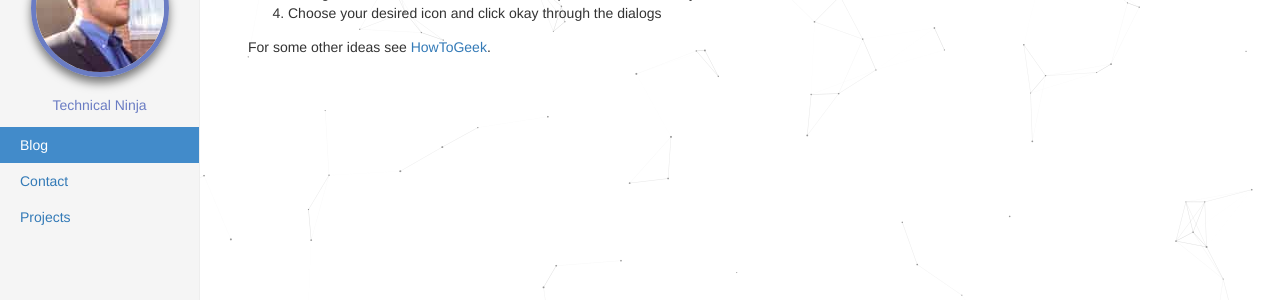
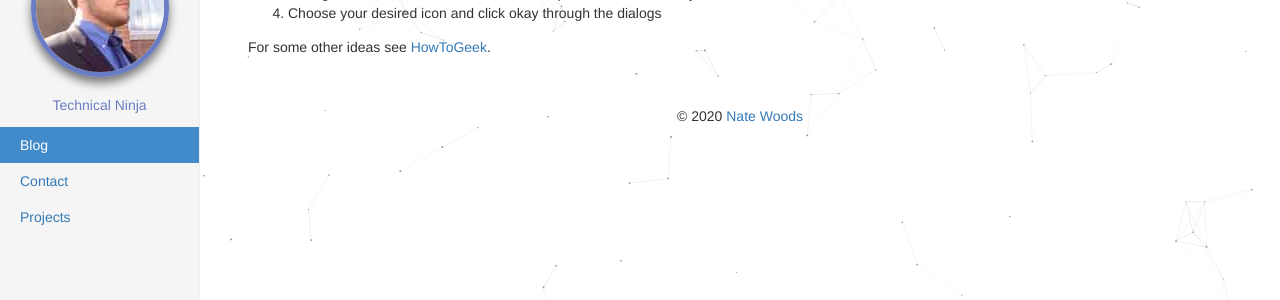
Before and after one commit to bign8/bign8.github.io, a Jekyll site: the page built from _posts/2012-12-31-changing-icons.md, in a window 1280 px wide. Shown: the part 209-509 px from the top of the page. Built offline with Jekyll 4.4.1, drawn with Linux system fonts in a browser that asks for light colours.

Commit message:
nuke disqus and fix footer

```diff
--- a/_layouts/post.html
+++ b/_layouts/post.html
@@ -13,7 +13,3 @@
 <div class="post">
 {{ content }}
 </div>
-
-<div class="comments">
-	{% include disqus.html %}
-</div>
--- a/assets/style.css
+++ b/assets/style.css
@@ -40,6 +40,13 @@
 nav li a:hover {
   text-decoration: none;
   background-color: #eee;
+}
+footer {
+  text-align: center;
+  line-height: 1.4;
+  margin-left: 200px; /* gives room for header on left */
+  padding: 20px 40px;
+  overflow: hidden;
 }
 
 /* profile component */
@@ -123,6 +130,7 @@
     line-height: 40px;
     color: #333;
   }
+  footer { margin-left: 0 }
 }
 
 /* Content Styles */
```
Also changed, not shown: _includes/disqus.html (deleted, +0 -14 lines).
